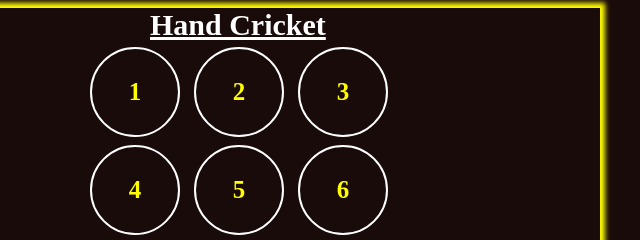
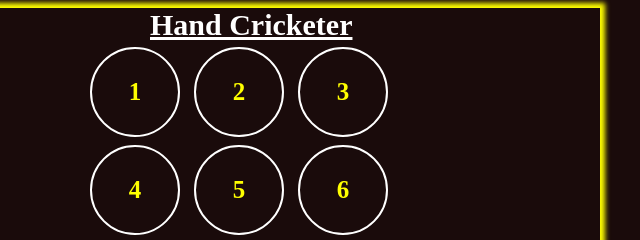
Before and after one commit to abhinav01-04/forcloud, a plain HTML site: page index.html in a window 1280 px wide. Shown: the top 240 px of the page, 358-998 px from the left. Drawn offline with Linux system fonts and the light colour scheme.

Commit message:
Update index.html

```diff
--- a/index.html
+++ b/index.html
@@ -7,7 +7,7 @@
 <body>
   <div class="css-border">
     <div class="css-inner-text">
-      <h2 class="css-heading">Hand Cricket </h2>
+      <h2 class="css-heading">Hand Cricketer </h2>
       <div id="first">
         <button onclick="
           playGame(1);
```
